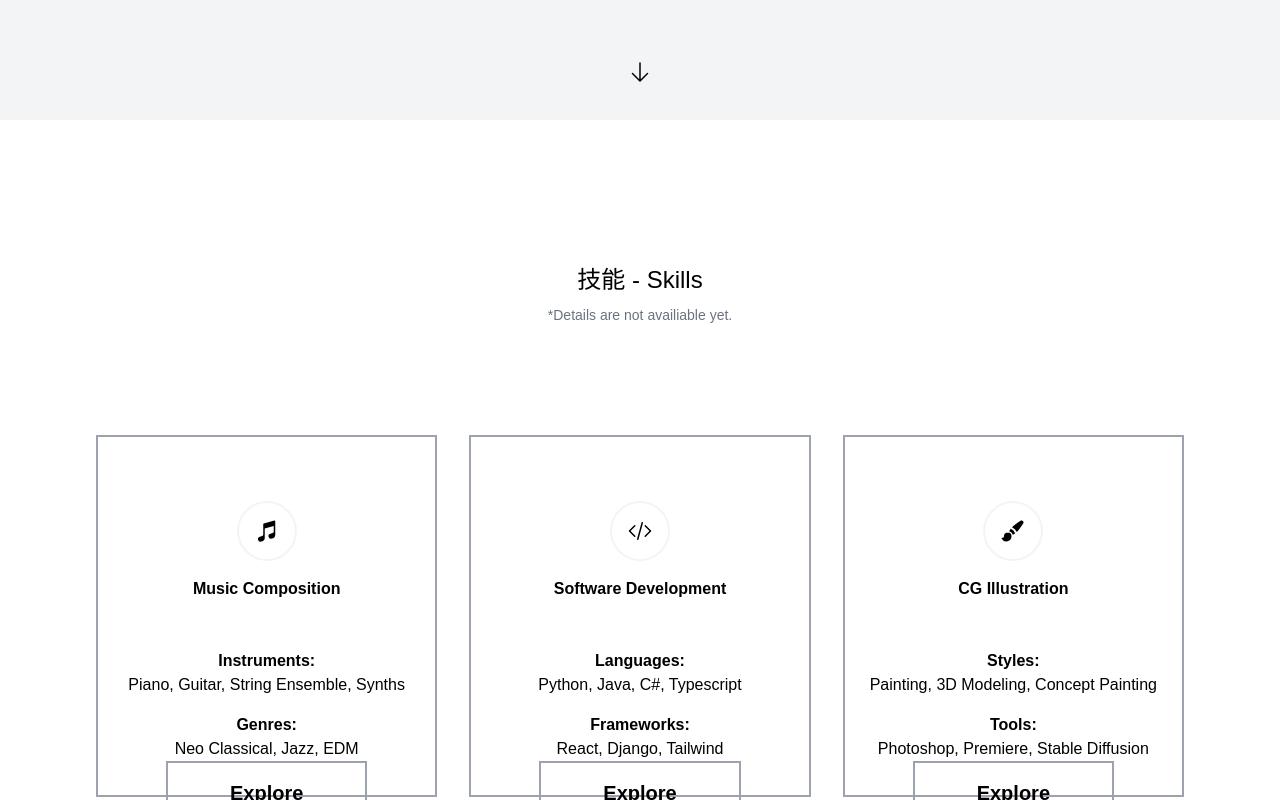
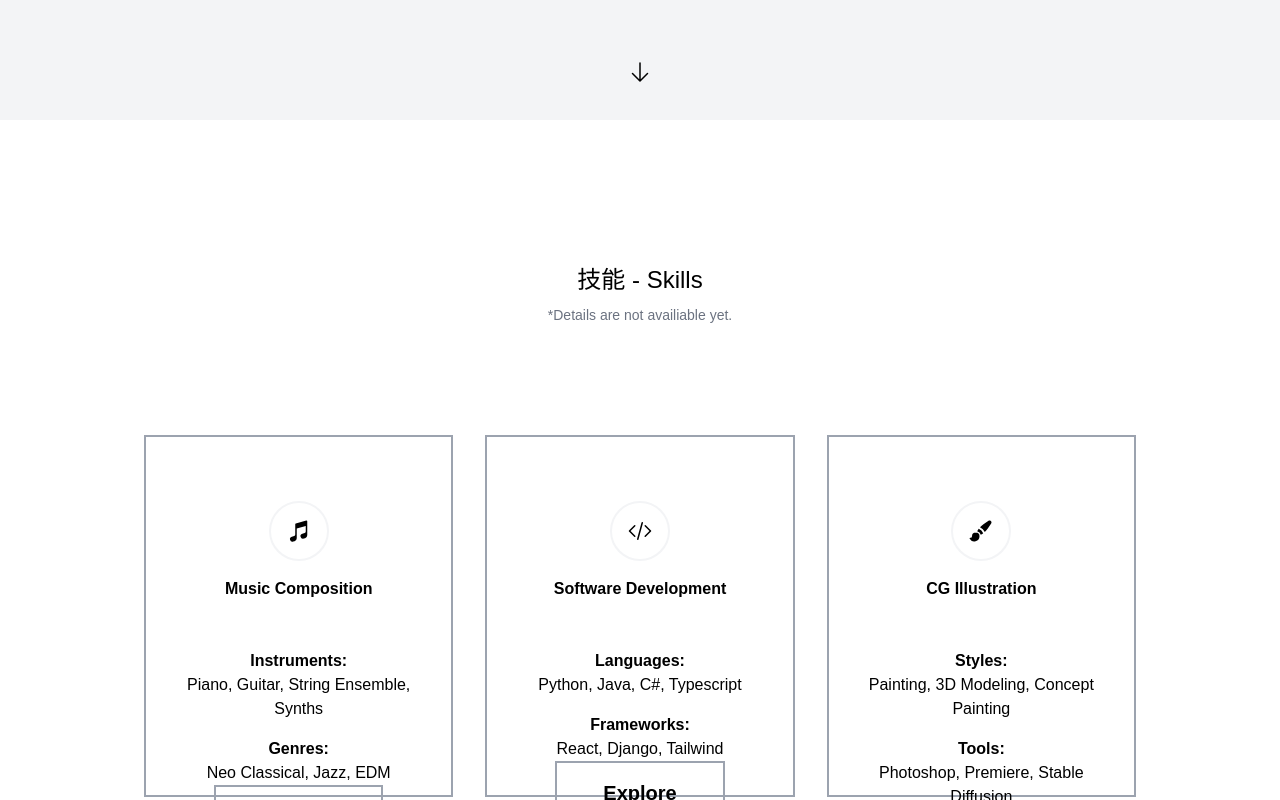
Before and after one commit to CHNSOC/cata-portfolio, a React (Vite) app: page / in a window 1280 px wide. Shown: the part 680-1480 px from the top of the page. Built offline with nearby package versions, Linux system fonts and the light colour scheme.

Commit message:
remove vertical viewport skill card animation

```diff
--- a/src/scenes/skills/skills.tsx
+++ b/src/scenes/skills/skills.tsx
@@ -63,7 +63,7 @@ const container = {
 function Skills({ setSelectedPage }: Props) {
   const isAboveMediumScreen = useMediaQuery("(min-width: 1060px)");
   return (
-    <section id="skills" className="md:h-full h-auto py-32">
+    <section id="skills" className="md:h-full h-auto py-32 px-12">
       <motion.div
         onViewportEnter={() => setSelectedPage(SelectedPage.Skills)}
       >
@@ -101,18 +101,13 @@ function Skills({ setSelectedPage }: Props) {
           setSelectedPage={setSelectedPage} />))}
       </motion.div>
       ) : (
-        <motion.div className="flex-col items-center justify-center w-full"
-          initial="hidden"
-          whileInView="visible"
-          viewport={{ once: true, amount: 0.5 }}
-          variants={container}
-        >
+        <div className="flex-col items-center justify-center w-full">
           {skillCards.map((skillcard: SkillCardType) => (<SkillCard key={skillcard.title}
             icon={skillcard.icon}
             title={skillcard.title}
             description={skillcard.description}
             setSelectedPage={setSelectedPage} />))}
-        </motion.div>
+        </div>
       )}
 
     </section>
```
